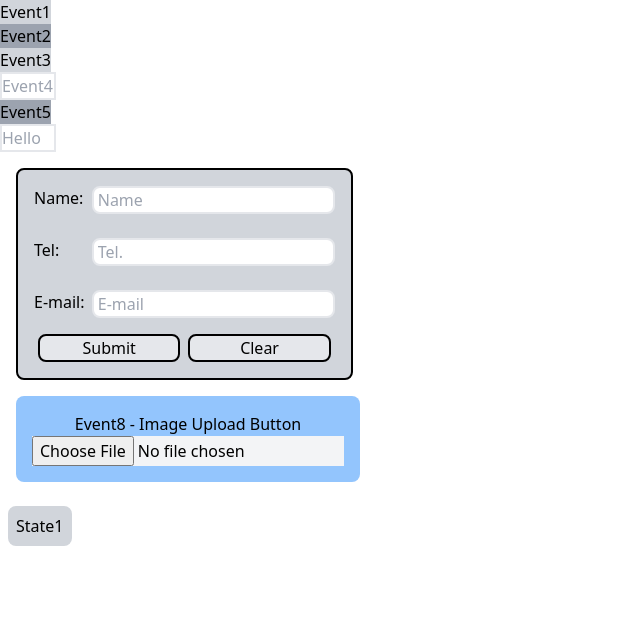
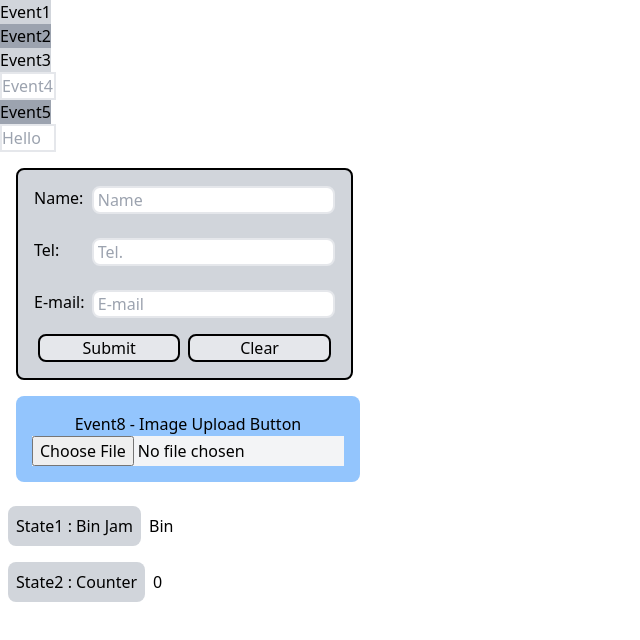
Before and after one commit to soAcademy/workshop-state-and-event, a React (Create React App) app: page / in a window 1280 px wide. Shown: the top 640 px of the page, without its empty margins (0-640 px from the left). Built offline with nearby package versions, Linux system fonts and the light colour scheme.

Commit message:
feat: State2.js

```diff
--- a/src/App.js
+++ b/src/App.js
@@ -8,7 +8,7 @@ import Event7 from "./Events/Event7";
 import Event8 from "./Events/Event8";
 
 import State1 from "./States/State1";
-// import State2 from "./States/State2";
+import State2 from "./States/State2";
 // import State3 from "./States/State3";
 // import State4 from "./States/State4";
 // import State5 from "./States/State5";
@@ -40,7 +40,7 @@ const App = () => {
       <Event8 />
 
       <State1 />
-      {/* <State2 /> */}
+      <State2 />
       {/* <State3 /> */}
       {/* <State4 /> */}
       {/* <State5 /> */}
--- a/src/States/State1.js
+++ b/src/States/State1.js
@@ -1,16 +1,19 @@
-import { useState } from "react"
-
+import { useState } from "react";
 
 const State1 = () => {
-  const [state, setState] = useState("Bin")
+  const [state, setState] = useState("Bin");
   const click = () => {
-    state === "Bin" ? setState("Jam") : setState("Bin")
-    console.log({state})
-  }
+    state === "Bin" ? setState("Jam") : setState("Bin");
+    console.log({ state });
+  };
   return (
-    <button onClick={click} className="bg-gray-300 rounded-lg p-2 m-2">State1
-    </button>
-  )
-}
+    <div>
+      <button onClick={click} className="bg-gray-300 rounded-lg p-2 m-2">
+        State1 : Bin Jam
+      </button>
+      {state}
+    </div>
+  );
+};
 
-export default State1
+export default State1;
--- /dev/null
+++ b/src/States/State2.js
@@ -0,0 +1,19 @@
+import { useState } from "react";
+const State2 = () => {
+  const [counter, setCounter] = useState(0);
+  return (
+    <div>
+    <button
+      onClick={() => {
+        setCounter(counter + 1);
+      }}
+      className="bg-gray-300 rounded-lg p-2 m-2"
+    >
+      State2 : Counter
+    </button>
+    {counter}
+    </div>
+  );
+};
+
+export default State2;
```
